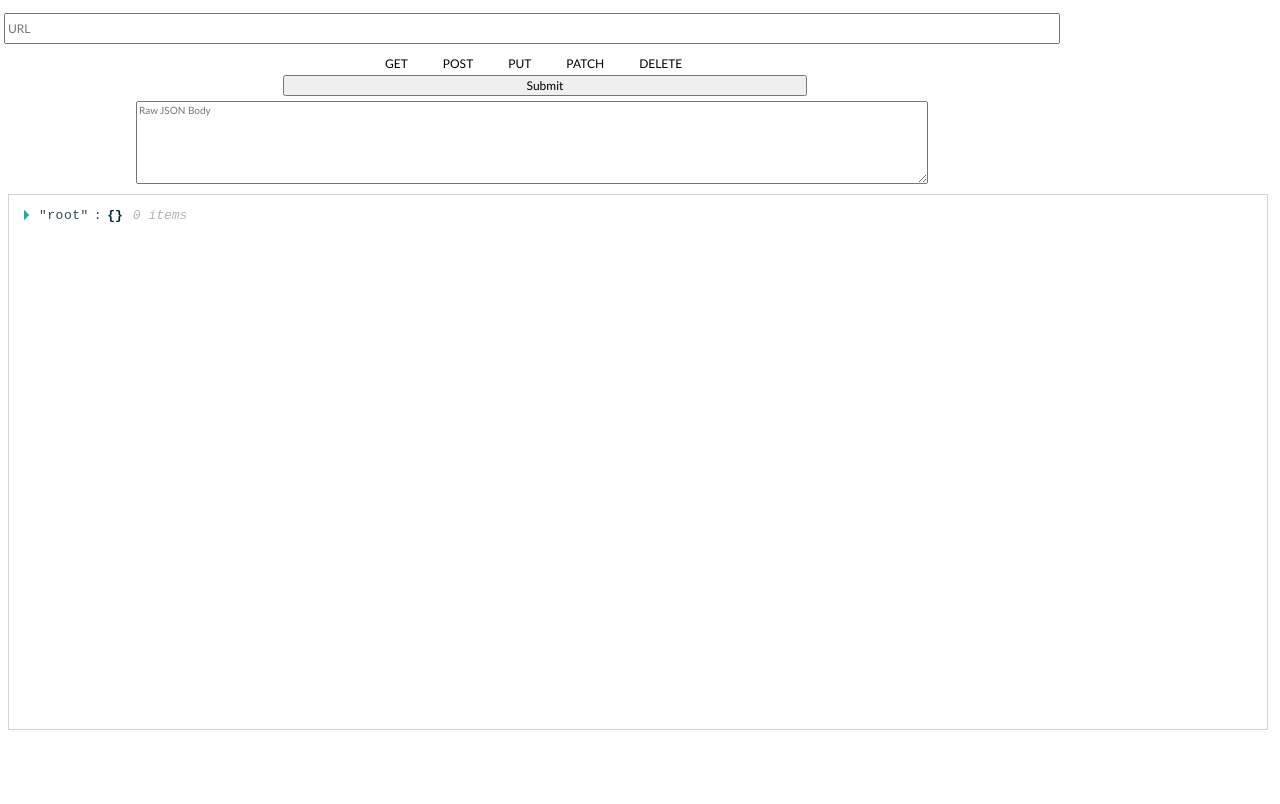
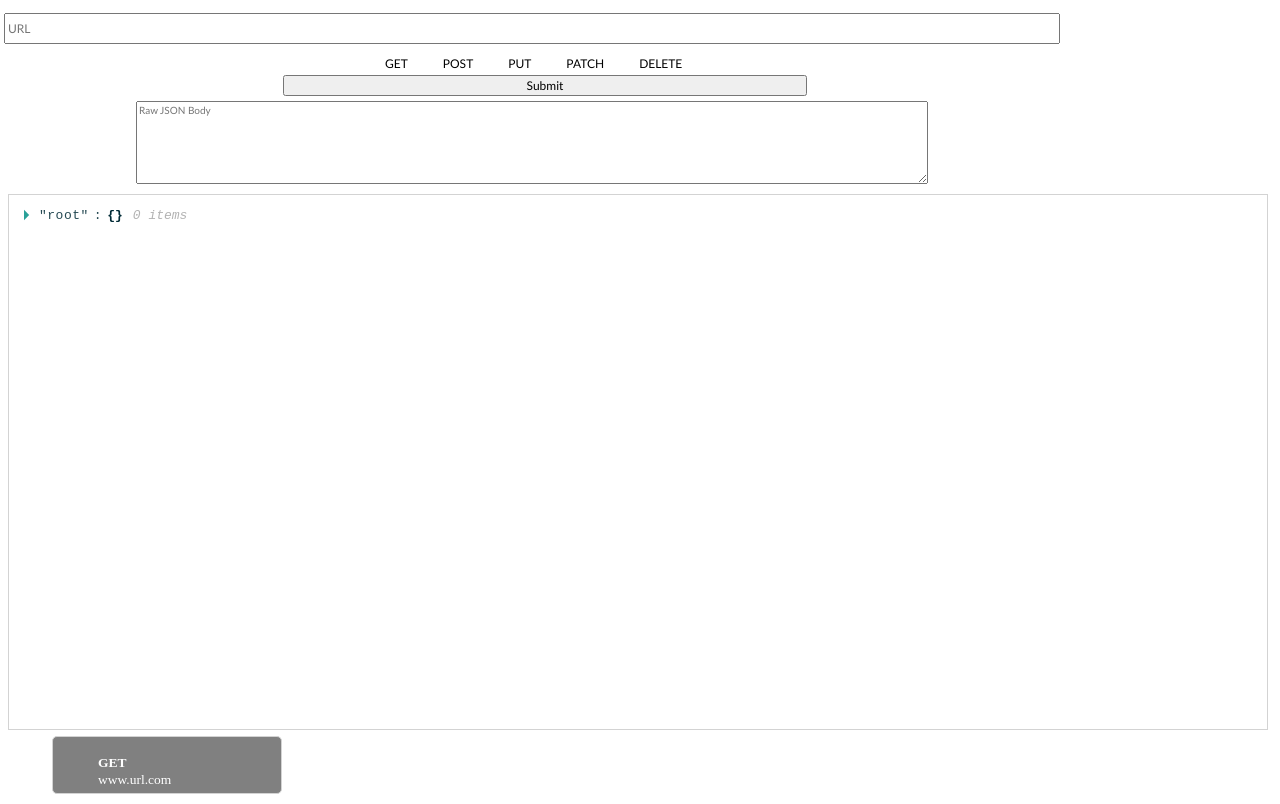
Before and after one commit to jillianlg/RESTy, a React app: page / in a window 1280 px wide. Built offline with nearby package versions, Linux system fonts and the light colour scheme.

Commit message:
adds HistoryList test two ways: v1 on line 12 of App.js

```diff
--- /dev/null
+++ b/src/components/History/HistoryList.css
@@ -0,0 +1,23 @@
+.History{
+  width: 17.5vw;
+  margin: 2px;
+  display: flex;
+  flex-direction: column;
+
+  li{
+    background-color: gray;
+    color: white;
+    width: 17vw;
+    font-size: 13.5px;
+    margin: 2px;
+    padding: 5px;
+    border-radius: 5px;
+    border: 1px solid lightgray;
+    text-overflow: clip;
+
+    p{
+      font-weight: bold;
+      margin-bottom: 1px;
+    }
+  }
+}
--- a/src/components/History/HistoryList.jsx
+++ b/src/components/History/HistoryList.jsx
@@ -2,9 +2,21 @@
 import React from 'react';
 import PropTypes from 'prop-types';
 import HistoryItem from './HistoryItem';
+import styles from './HistoryList.css';
 
 const HistoryList = ({ history, onClick }) => {
-  const historyElements = history.map((item, i) => {
+  // const testHistory = [
+  //   {
+  //     method: 'get',
+  //     url: 'test.com'
+  //   },
+  //   {
+  //     method: 'put',
+  //     url: 'test2.com'
+  //   }
+  // ];
+
+  const historyElements = history.map((item) => {
     return (
       <li key={`${item.method}+${item.url}`} onClick={onClick}>
         <HistoryItem method={item.method} url={item.url} id={`${item.url}+${item.method}`} />
@@ -13,7 +25,7 @@ const HistoryList = ({ history, onClick }) => {
   });
 
   return (
-    <ul>
+    <ul className={styles.History}>
       {historyElements}
     </ul>
   );
--- a/src/components/RequestForm/RequestForm.jsx
+++ b/src/components/RequestForm/RequestForm.jsx
@@ -51,7 +51,6 @@ const RequestForm = ({ url, method, body, onSubmit, onChange }) => {
   );
 };
 
-
 RequestForm.propTypes = {
   url: PropTypes.string.isRequired,
   method: PropTypes.string.isRequired,
--- a/src/components/app/App.jsx
+++ b/src/components/app/App.jsx
@@ -1,12 +1,29 @@
 import React from 'react';
+import HistoryList from '../History/HistoryList';
 import RequestForm from '../RequestForm/RequestForm';
 import ResponseDisplay from '../ResponseDisplay/ResponseDisplay';
 
 export default function App() {
+
+//   state = {
+//     method: ''
+//   }
+
+//  handleClick = ({ target }) => {
+//    console.log(target.value);
+//     this.setState({ [target.name]:target.value });
+//   };
+
   return (
     <>
-      <RequestForm />
+      <RequestForm
+        // onClick = {this.handleClick}
+      />
       <ResponseDisplay />
+      <HistoryList
+        history = {[{ url:'www.url.com', method:'GET' }]}
+      />
+
     </>
   );
 }
```
